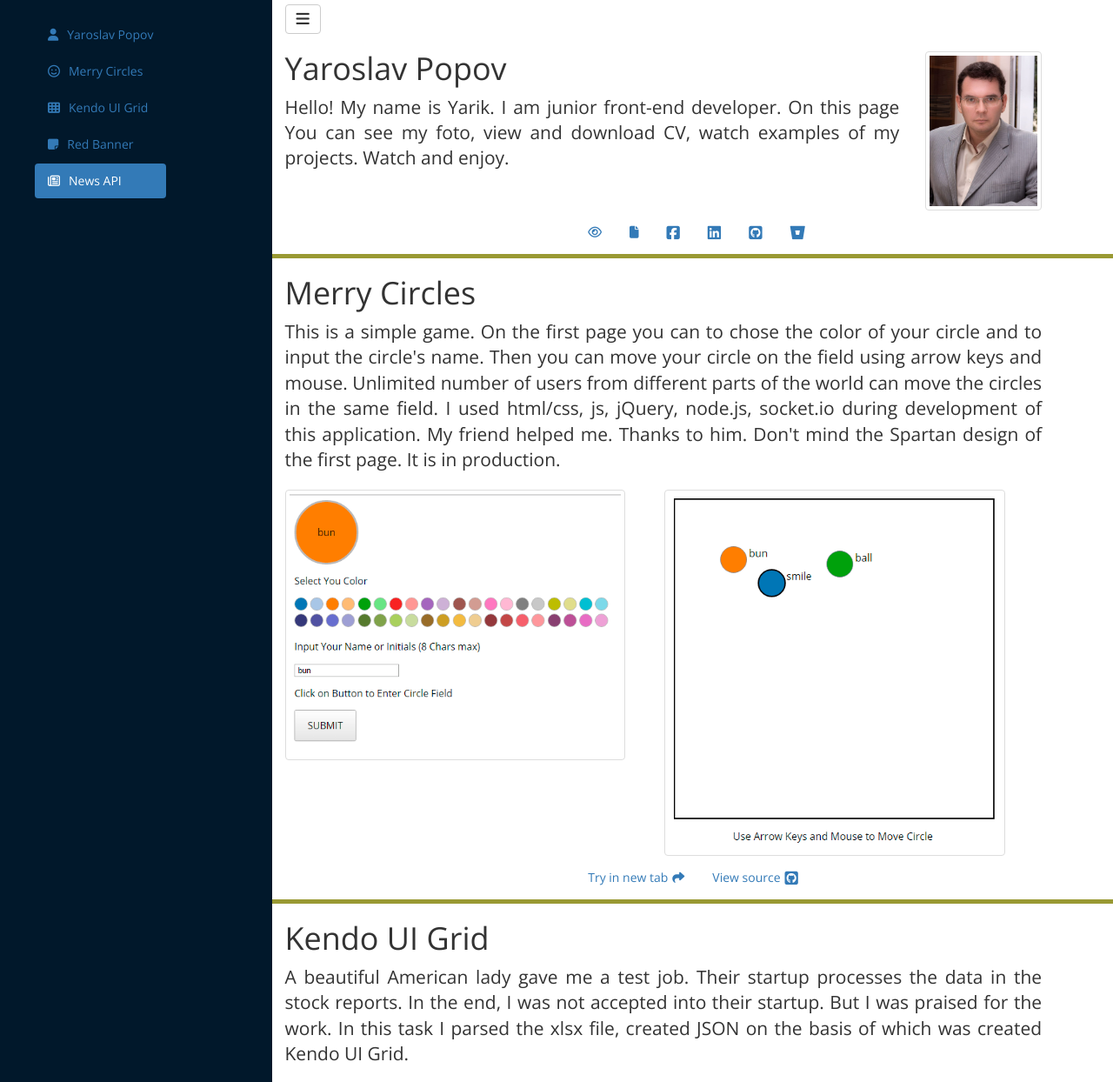
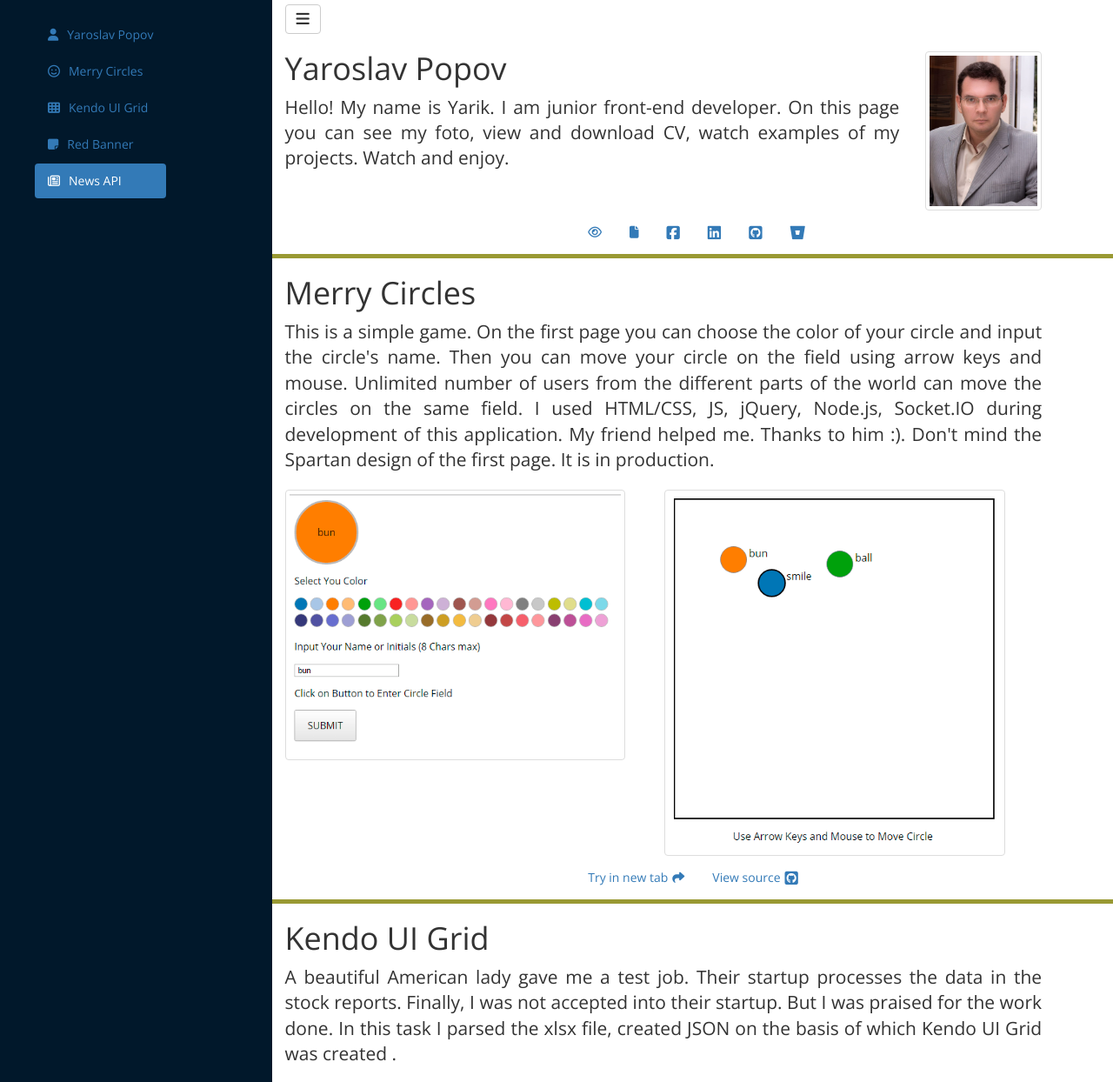
Before and after one commit to Yarikpopoff/Portfolio, a website: page index.html in a window 1280 px wide. Shown: the top 1244 px of the page at 87% size. Drawn offline with nearby package versions, Linux system fonts and the light colour scheme; some icons are missing.

Commit message:
fixed grammatical errors

```diff
--- a/index.html
+++ b/index.html
@@ -37,7 +37,7 @@
 			<div class="row">
 				<div class="col-md-12 col-sm-12 example" id="e0">
 					<div class="row">
-						<div class="col-md-9 col-sm-9 text-justify lead"><h1>Yaroslav Popov</h1><p>Hello! My name is Yarik. I am junior front-end developer. On this page You can see my foto, view and download CV, watch examples of my projects. Watch and enjoy.</p>
+						<div class="col-md-9 col-sm-9 text-justify lead"><h1>Yaroslav Popov</h1><p>Hello! My name is Yarik. I am junior front-end developer. On this page you can see my foto, view and download CV, watch examples of my projects. Watch and enjoy.</p>
 						<i class="icon-search"></i>
 						</div>
 						<div class="col-md-2 col-sm-2 foto">
@@ -60,7 +60,7 @@
 				<div class="col-md-12 col-sm-12 example" id="e1">
 					<div class="row">
 						<div class="col-md-11 col-sm-11 text-justify lead">
-							<h1>Merry Circles</h1>This is a simple game. On the first page you can to chose the color of your circle and to input the circle's name. Then you can move your circle on the field using arrow keys and mouse. Unlimited number of users from different parts of the world can move the circles in the same field. I used html/css, js, jQuery, node.js, socket.io during development of this application. My friend helped me. Thanks to him. Don't mind the Spartan design of the first page. It is in production.
+							<h1>Merry Circles</h1>This is a simple game. On the first page you can choose the color of your circle and input the circle's name. Then you can move your circle on the field using arrow keys and mouse. Unlimited number of users from the different parts of the world can move the circles on the same field. I used HTML/CSS, JS, jQuery, Node.js, Socket.IO during development of this application. My friend helped me. Thanks to him :). Don't mind the Spartan design of the first page. It is in production.
 						</div>
 						<div class="row">
 							<div class="col-md-5 col-sm-5 circle-img">
@@ -81,7 +81,7 @@
 				<div class="col-md-12 col-sm-12 example" id="e2">
 					<div class="row">
 						<div class="col-md-11 col-sm-11 text-justify lead">
-							<h1>Kendo UI Grid</h1> A beautiful American lady gave me a test job. Their startup processes the data in the stock reports. In the end, I was not accepted into their startup. But I was praised for the work. In this task I parsed the xlsx file, created JSON on the basis of which was created Kendo UI Grid.
+							<h1>Kendo UI Grid</h1> A beautiful American lady gave me a test job. Their startup processes the data in the stock reports. Finally, I was not accepted into their startup. But I was praised for the work done. In this task I parsed the xlsx file, created JSON on the basis of which Kendo UI Grid was created .
 						</div>
 					</div>
 					<div class="row">
@@ -99,7 +99,7 @@
 				<div class="col-md-12 col-sm-12 example" id="e3">
 					<div class="row">
 						<div class="col-md-11 col-sm-11 text-justify lead">
-							<h1>Red Banner</h1> This is a one of the homework which I did on the javascript courses. The simple advertising banner with the simple text message. It made the pure javascript. The input and the button is made using Bootstrap input-group and typeahead plugin. Do not judge strictly.
+							<h1>Red Banner</h1> This is one of the homework assignments which I have done on the javascript courses. The simple advertising banner with the simple text message. It is made using the pure javascript. The input field and the button are made using Bootstrap input-group and the typeahead plugin. Do not judge strictly.
 						</div>
 					</div>
 					<div class="row">
@@ -124,7 +124,7 @@
 				<div class="col-md-12 col-sm-12 example" id="e4">
 					<div class="row">
 						<div class="col-md-11 col-sm-11 text-justify lead">
-							<h1>News API</h1>This is another task which I did on the javascript courses. To solve this task, I used jQuery, $.getJSON, the Google Maps Geocoding API and the NYtimes API. Using the first API I found picture of the street in the city you want. This picture is used as the page backgroundAnd. Using the second API I found the list of links to articles about this city and appended them to the page.
+							<h1>News API</h1>This is another task which I have done on the javascript courses. To solve this task, I used jQuery (such as $.getJSON), the Google Maps Geocoding API and the NYtimes API. Using the first API I find the picture of the street in the required city. This picture is used as the page background. And using the second API I find the list of links to articles about this city and appended them to the page.
 						</div>
 					</div>
 					<div class="row">
```
